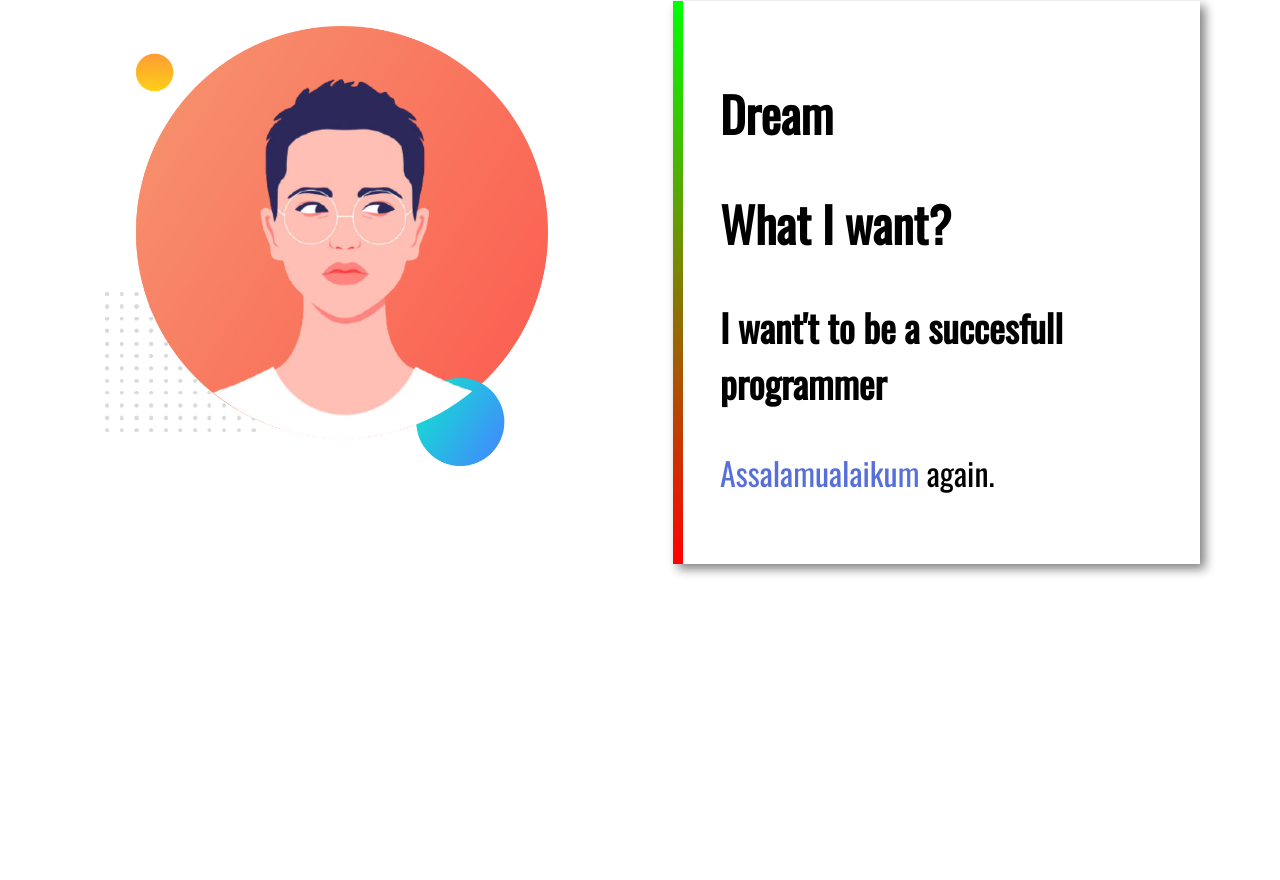
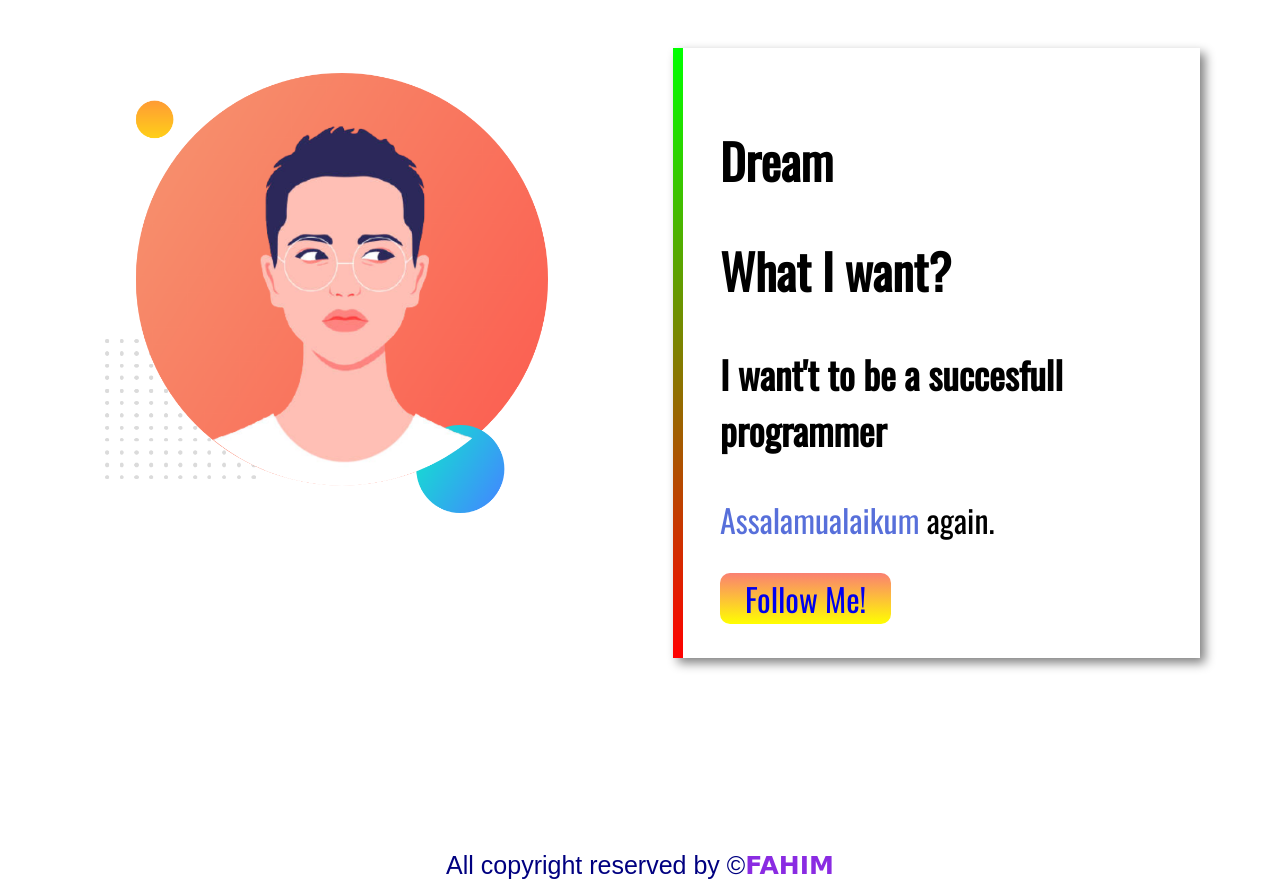
Before and after one commit to FAHIMekermall/my-portfolio, a plain HTML site: page index.html in a window 1280 px wide. Shown: the part 967-1847 px from the top of the page. Before the commit the page ends 1611 px from the top, so only its background shows below. Drawn offline with nearby package versions, Linux system fonts and the light colour scheme.

Commit message:
add something

```diff
--- a/index.html
+++ b/index.html
@@ -18,6 +18,7 @@
             <h1>Welcome to <span class="color-green">Fahim</span>'s world</h1>
             <h3 class="color-best">Assalamualaikum</h3>
             <p>Hi, i'ts me fahim, and welcome, welcome to my Portfolio. By the way, How are you ? I think you are well by the grace of allah. <span class="color-red">Pray for me!</span></p>
+            <a target="_blank" class="linkbutton1" href="https://www.linkedin.com/in/fahimekermall/">Hire Me!</a>
         </div>
         <div class="half-width">
             <img src="images/my-bg.png" alt="">
@@ -31,8 +32,9 @@
             <h2> What I want?</h2>
             <h3>I want't to be a succesfull programmer</h3>
             <p><span class="color-best">Assalamualaikum</span> again. </p>
+            <a target="_blank" class="linkbutton1" href="https://www.facebook.com/MARK.FAHIM.0">Follow Me!</a>
         </div>
     </section>
-
+   <footer>All copyright reserved by ©<a target="_blank" class="linkbutton2" href="https://www.facebook.com/fahimekermall">FAHIM</a></footer>
 </body>
 </html>
--- a/style.css
+++ b/style.css
@@ -44,6 +44,7 @@ body{
     box-shadow: 5px 5px 10px gray;
     font-size: xx-large;
 }
+
 .text112{
     padding: 3%;
     border-image: linear-gradient(rgb(0, 255, 0), rgb(255, 0, 0));
@@ -52,3 +53,24 @@ body{
     box-shadow: 5px 5px 10px gray;
     font-size: xx-large;
 }
+
+.linkbutton1{
+    text-decoration: none;
+    border-radius: 10px;
+    padding: 2px 25px;
+    background-image: linear-gradient(salmon,yellow);
+}
+.linkbutton2{
+    text-decoration:none;
+    color:blueviolet ;
+    font-family:cursive;
+    font-weight: 900;
+}
+
+footer{
+    margin-top: 10%;
+    text-align: center;
+    color:navy;
+    font-family:sans-serif;
+    font-weight: 200;
+}
```
